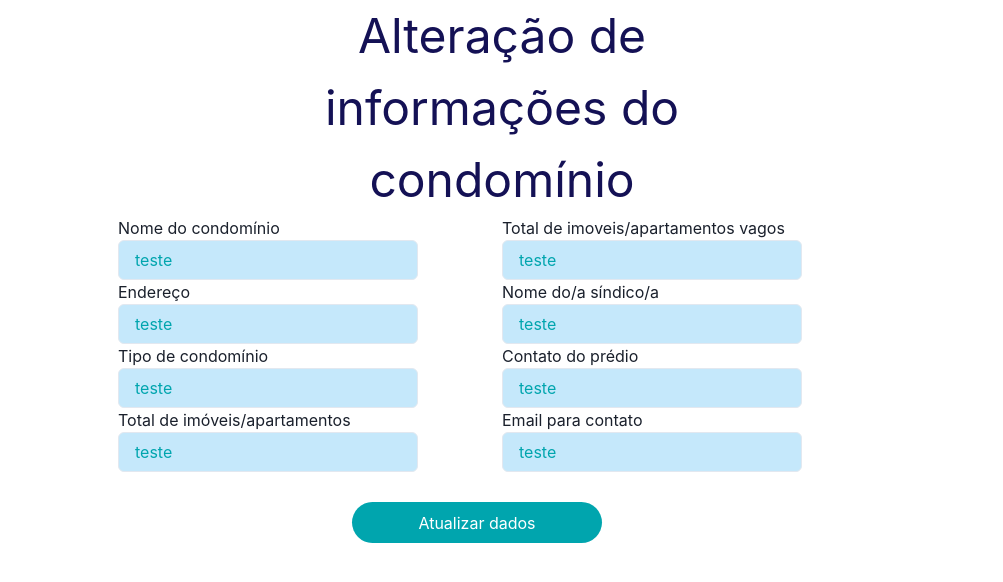
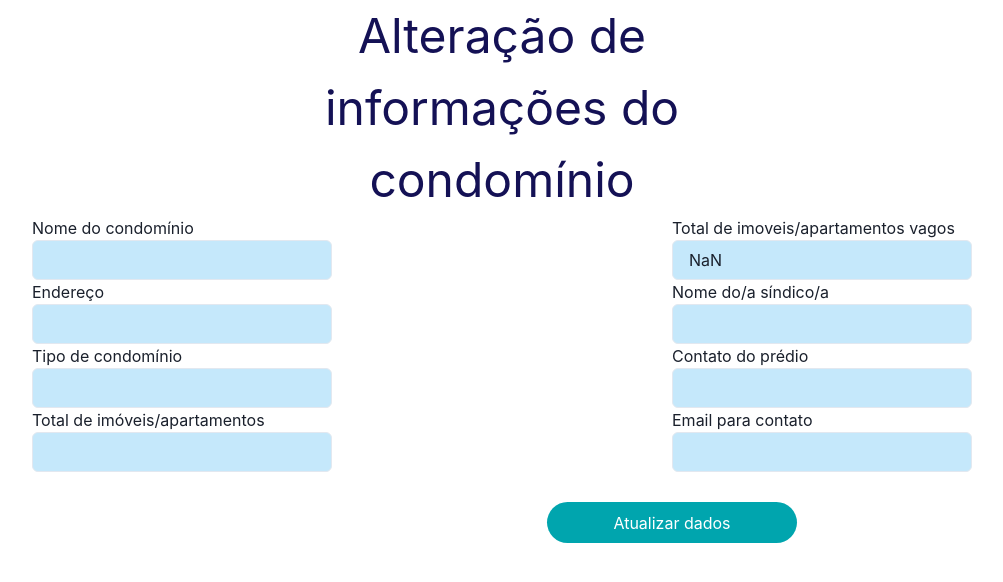
Before and after one commit to omarcolombari/condomanage, a React (Create React App) app: page / in a window 1280 px wide. Shown: the top 582 px of the page, without its empty margins (138-1141 px from the left). Built offline with nearby package versions, Linux system fonts and the light colour scheme; no server answers.

Commit message:
Style: feita estilizaçao

```diff
--- a/src/App.js
+++ b/src/App.js
@@ -1,9 +1,11 @@
 import { ChakraProvider } from "@chakra-ui/react";
 import Settings from "./Pages/Settings";
+import GlobalStyle from './styles/global'
 
 function App() {
   return (
     <div className="App">
+      <GlobalStyle />
       <ChakraProvider>
         <Settings />
       </ChakraProvider>
--- a/src/Pages/Settings/index.jsx
+++ b/src/Pages/Settings/index.jsx
@@ -10,6 +10,7 @@ const Settings = ({ authenticaded }) => {
 
     const [user, setUser] = useState({})
     const { register, handleSubmit,} = useForm();
+    const [tenants, setTenats] = useState(0)
     useEffect(() => {
         getUser()
     }, [])
@@ -23,6 +24,15 @@ const Settings = ({ authenticaded }) => {
             }
         })
         .then((res) => setUser(res.data))
+        .catch((err) => console.log(err))
+    }
+    const getTenants = () => {
+        axios.get(`/tenants?userId=${id}`, {
+            headers: {
+                Authorization: `Bearer ${token}`
+            }
+        })
+        .then((res) => setTenats(res.data.length))
         .catch((err) => console.log(err))
     }
 
@@ -74,7 +84,7 @@ const Settings = ({ authenticaded }) => {
                                 <Input
                                 {...register('name')}
                                 variant="outline"
-                                placeholder="teste"
+                                placeholder={user.name}
                                 focusBorderColor='transparent'
                                 _placeholder={{ opacity: 1,color: '#00a5ae' }}/>
                         </Box>
@@ -89,7 +99,7 @@ const Settings = ({ authenticaded }) => {
                                 <Input
                                 {...register('address')}
                                 variant="outline"
-                                placeholder="teste"
+                                placeholder={user.address}
                                 focusBorderColor='transparent'
                                 _placeholder={{ opacity: 1,color: '#00a5ae' }}/>
                         </Box>
@@ -104,7 +114,7 @@ const Settings = ({ authenticaded }) => {
                                 <Input
                                 {...register('complement')}
                                 variant="outline"
-                                placeholder="teste"
+                                placeholder={user.complement}
                                 focusBorderColor='transparent'
                                 _placeholder={{ opacity: 1,color: '#00a5ae' }}/>
                         </Box>
@@ -119,7 +129,7 @@ const Settings = ({ authenticaded }) => {
                                 <Input
                                 {...register('apartments')}
                                 variant="outline"
-                                placeholder="teste"
+                                placeholder={user.apartments}
                                 focusBorderColor='transparent'
                                 _placeholder={{ opacity: 1,color: '#00a5ae' }}/>
                         </Box>
@@ -133,7 +143,7 @@ const Settings = ({ authenticaded }) => {
                             borderRadius="30px">
                                 <Input
                                 variant="outline"
-                                placeholder="teste"
+                                value={user.apartments - tenants}
                                 focusBorderColor='transparent'
                                 _placeholder={{ opacity: 1,color: '#00a5ae' }}/>
                         </Box>
@@ -148,7 +158,7 @@ const Settings = ({ authenticaded }) => {
                                 <Input
                                 {...register('adm')}
                                 variant="outline"
-                                placeholder="teste"
+                                placeholder={user.adm}
                                 focusBorderColor='transparent'
                                 _placeholder={{ opacity: 1,color: '#00a5ae' }}/>
                         </Box>
@@ -163,7 +173,7 @@ const Settings = ({ authenticaded }) => {
                                 <Input
                                 {...register('contact')}
                                 variant="outline"
-                                placeholder="teste"
+                                placeholder={user.contact}
                                 focusBorderColor='transparent'
                                 _placeholder={{ opacity: 1,color: '#00a5ae' }}/>
                         </Box>
@@ -178,7 +188,7 @@ const Settings = ({ authenticaded }) => {
                                 <Input
                                 {...register('email')}
                                 variant="outline"
-                                placeholder="teste"
+                                placeholder={user.email}
                                 focusBorderColor='transparent'
                                 _placeholder={{ opacity: 1,color: '#00a5ae' }}/>
                         </Box>
--- a/src/Pages/Settings/styles.js
+++ b/src/Pages/Settings/styles.js
@@ -7,26 +7,29 @@ export const Main = styled.main`
         font-size: 48px;
         margin: 0 auto;
         text-align: center;
-        width: 550px;
+        max-width: 550px;
     }
     form {
         display: flex;
-        @media screen and (min-width: 710px){
-            flex-wrap: wrap;
-        }
-        flex-direction: column;
-        height: 300px;
-        width: 60%;
-        margin: 0 auto;
         button {
-            position: relative;
             width: 250px;
             height: 41px;
-            right: 150px;
-            top: 30px;
             background: #00A5AE;
             border-radius: 30px;
             color: white;
+            margin-top: 20px;
         }
+        @media screen and (min-width: 650px){
+            flex-wrap: wrap;
+            button {
+            position: relative;
+            right: 150px;
+            top: 30px;
+            margin-top: 0;
+        }
+        }
+        flex-direction: column;
+        align-items: center;
+        height: 300px;
     }
 `
--- /dev/null
+++ b/src/styles/global.js
@@ -0,0 +1,10 @@
+import { createGlobalStyle } from 'styled-components'
+
+export default createGlobalStyle`
+* {
+    margin: 0;
+    padding: 0;
+    box-sizing: border-box;
+    outline: 0;
+}
+`
```
